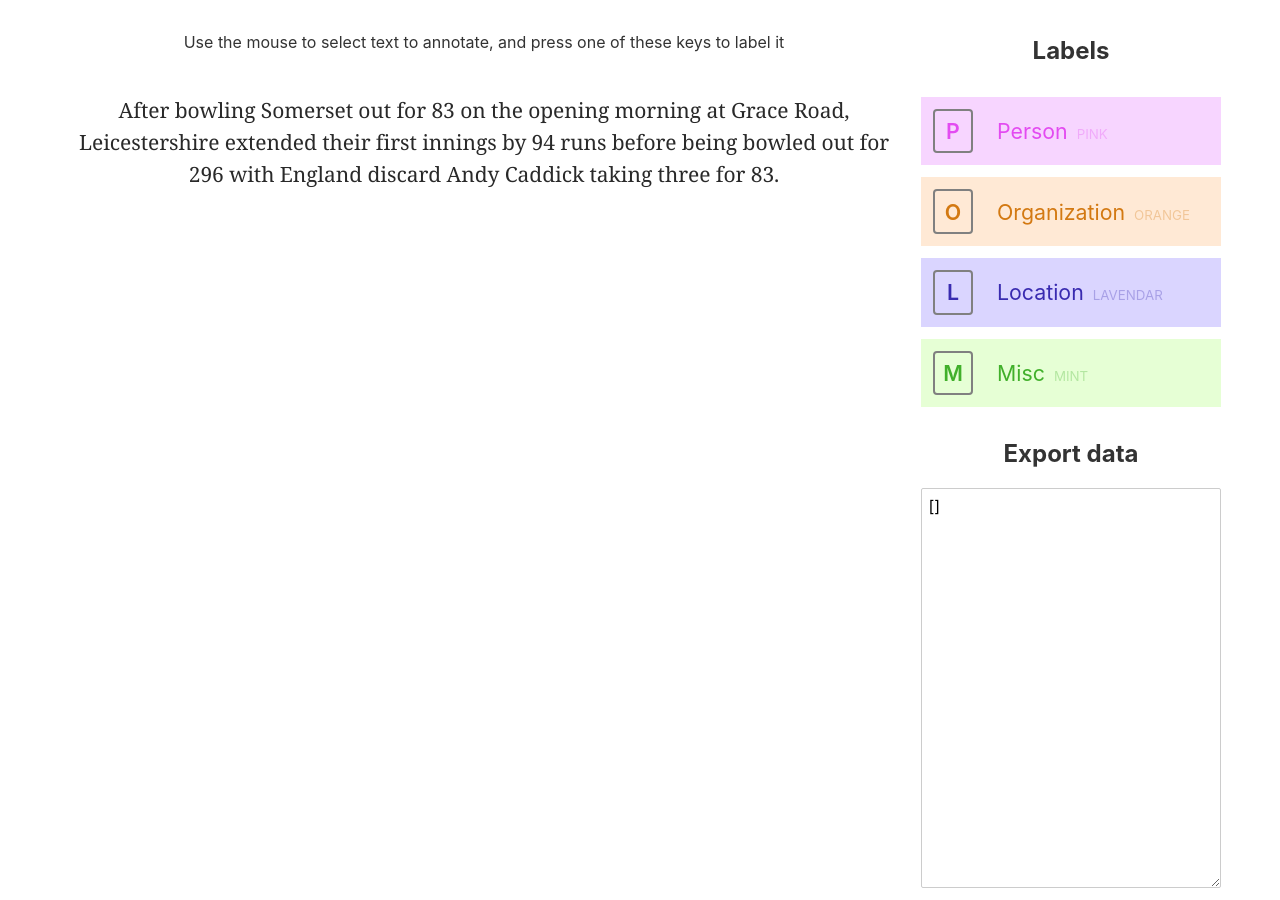
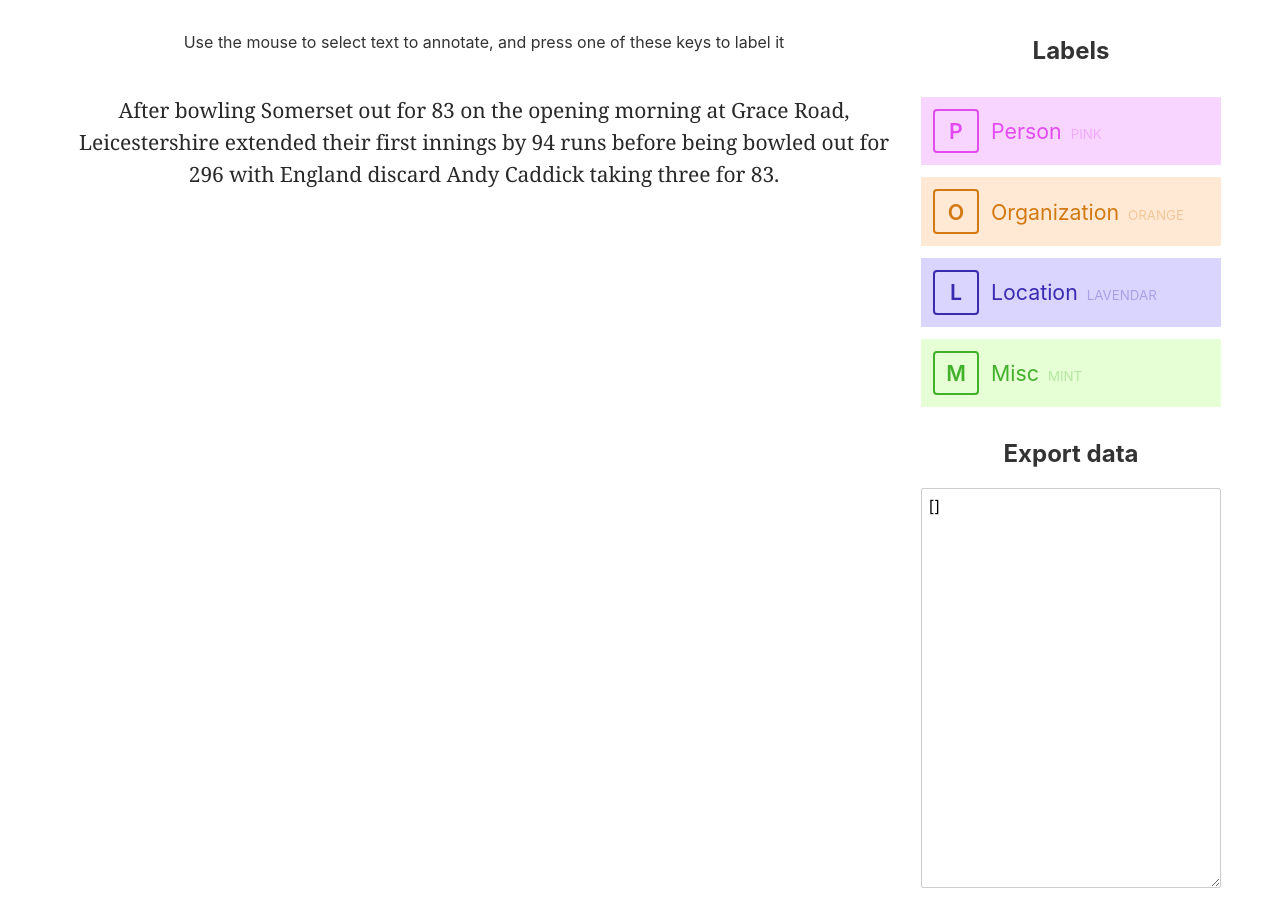
Before and after one commit to ledgerluminary55/labeller, a Svelte app: page / in a window 1280 px wide. Built offline with nearby package versions, Linux system fonts and the light colour scheme.

Commit message:
CSS tweaks, comments, etc.

```diff
--- a/public/global.css
+++ b/public/global.css
@@ -22,8 +22,6 @@ html {
 *, *:before, *:after {
   box-sizing: inherit;
 }
-
-
 
 body {
 	color: #333;
--- a/src/components/Document.svelte
+++ b/src/components/Document.svelte
@@ -161,6 +161,9 @@
   .annotation {
     /* https://css-tricks.com/basics-css-blend-modes/ */
     mix-blend-mode: multiply;
+    /* Make highlight slightly bigger than words */
+    transform: scale(1.03);
+    border-radius: 4px;
   }
 
   .annotation button {
--- a/src/components/Labeller.svelte
+++ b/src/components/Labeller.svelte
@@ -18,8 +18,7 @@
     font-size: 16pt;
     display: grid;
     grid-auto-flow: column;
-    grid-template-columns: 64px auto;
-    grid-gap: 12px;
+    grid-template-columns: 70px auto;
   }
 
   .key {
@@ -28,7 +27,8 @@
     justify-items: center;
     font-weight: 600;
     border-radius: 4px;
-    border: 2px solid grey;
+    border-style: solid;
+    border-width: 2px;
     margin: 12px;
   }
   .label p {
@@ -53,7 +53,7 @@
 
   {#each labelNames as labelName, index}
     <div class="label" style="color: var(--{labelColors[labelName]}); background-color: var(--{labelColors[labelName]}-light); ">
-      <span class="key">{labelKeys[labelName]}</span>
+      <span class="key" style="border-color: var(--{labelColors[labelName]});">{labelKeys[labelName]}</span>
       <p>{labelName} <span class="color">{labelColors[labelName]}</span></p>
     </div>
   {/each}
--- a/src/store.ts
+++ b/src/store.ts
@@ -5,15 +5,15 @@ import type ObjectLiteral from "./object-literal";
 
 // Labels and names from https://github.com/humanloop/frontend-test/blob/master/README.md
 
-// Eg
-// [{"start": 12, "end": 30, "text": "Southampton United", label: 'organization'},]
-
 export enum Label {
   Person = "person",
   Organisation = "organization",
   Location = "location",
   Misc = "misc",
 }
+
+// Eg
+// [{"start": 12, "end": 30, "text": "Southampton United", label: 'organization'},]
 
 export interface Annotation {
   start: number;
```
